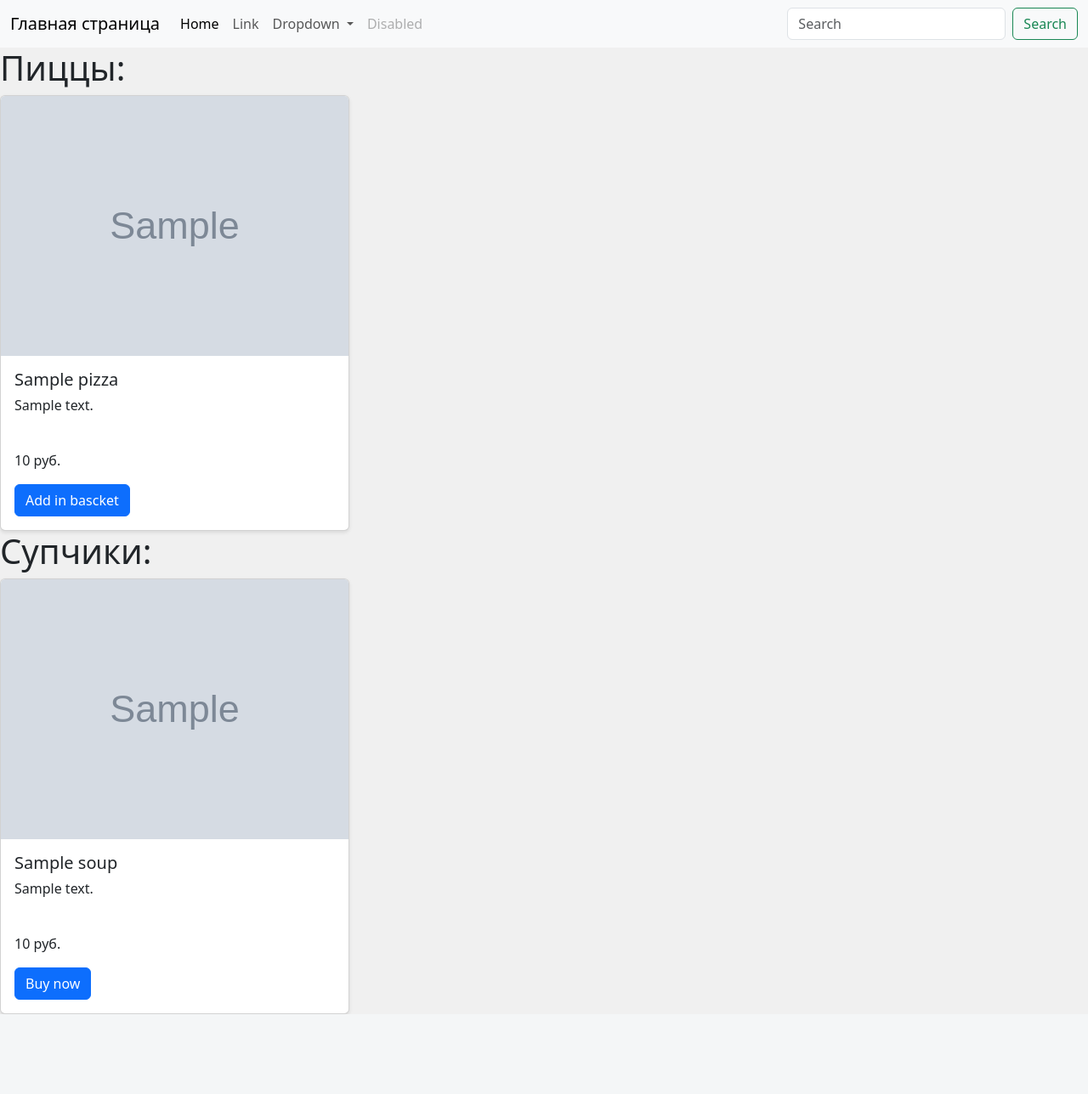
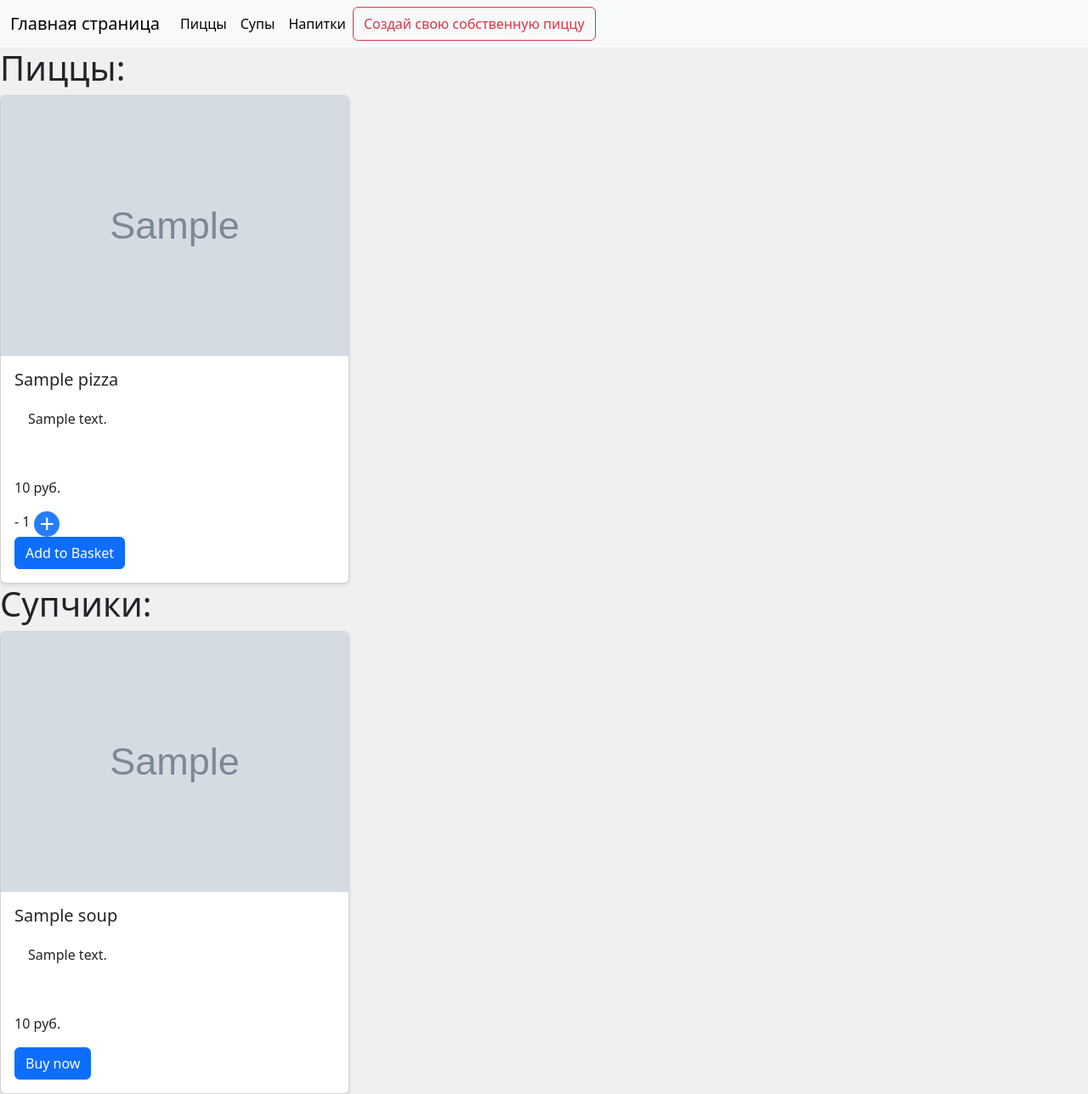
Before and after one commit to zhdaniukivan/shop, a Django app: template pizzashopapp/templates/pizzashopapp/home.html in a window 1280 px wide. Shown: the whole page at 85% size. Before the commit the page ends 1194 px from the top, so only its background shows below. Run offline with Django 3.2, Linux system fonts and the light colour scheme; the template is opened without the code that fills it: most values are stand-ins (such as "Sample title", 1, 10 or a date in 2020); grey boxes marked "Sample" are stand-in pictures.

Commit message:
#4 Created html files

```diff
--- a/Pizzashop/settings.py
+++ b/Pizzashop/settings.py
@@ -39,6 +39,8 @@ INSTALLED_APPS = [
     'django.contrib.staticfiles',
     'pizzashopapp',
     'debug_toolbar',
+    'rest_framework',
+    'pizza_constractor',
 ]
 
 MIDDLEWARE = [
@@ -128,7 +130,7 @@ STATICFILES_DIRS = [
 
 DEFAULT_AUTO_FIELD = 'django.db.models.BigAutoField'
 
-LOGIN_REDIRECT_URL = '/'
+# LOGIN_REDIRECT_URL = '/'
 
 INTERNAL_IPS = [
     # ...
--- a/pizzashopapp/admin.py
+++ b/pizzashopapp/admin.py
@@ -1,5 +1,5 @@
 from django.contrib import admin
-from .models import Pizza, Soup, Other, Order, Size, PizzaSize
+from .models import Pizza, Soup, Other, Order, Size, PizzaSize, Feedback, Bascet
 
 # Register your models here.
 admin.site.register(Pizza)
@@ -8,3 +8,5 @@ admin.site.register(Other)
 admin.site.register(Order)
 admin.site.register(Size)
 admin.site.register(PizzaSize)
+admin.site.register(Feedback)
+admin.site.register(Bascet)
--- a/pizzashopapp/forms.py
+++ b/pizzashopapp/forms.py
@@ -1,6 +1,10 @@
 from django import forms
 
 class FeedbackForm(forms.Form):
-    name = forms.CharField()
+    name = forms.CharField(max_length=10, min_length=2,)
     surname = forms.CharField()
     feedback = forms.CharField(widget=forms.Textarea(attrs={"cols": "40", "rows": "5"}))
+    rating = forms.IntegerField(max_value=5, min_value=1)
+
+class AddInBascetForm(forms.Form):
+    amount = forms.IntegerField()
--- a/pizzashopapp/static/pizzashopapp/css/mystyle.css
+++ b/pizzashopapp/static/pizzashopapp/css/mystyle.css
@@ -1,4 +1,4 @@
-}
+
 .container-description {
   width: 420px;
   padding: 1rem;
@@ -22,3 +22,27 @@
   display: flex;
 align-items: stretch;
 }
+
+element.style {
+}
+
+.plus-minus .plus-item {
+  /*cursor: pointer;*/
+  /*cursor: hand;*/
+  display: inline-block;
+  vertical-align: top;
+  color: #fff;
+  width: 30px;
+  height: 30px;
+  font: 30px/1 Malina, sans-serif;
+  letter-spacing: -1px;
+  text-align: center;
+  -webkit-border-radius: 50%;
+  -webkit-background-clip: padding-box;
+  -moz-border-radius: 50%;
+  -moz-background-clip: padding;
+  border-radius: 50%;
+  background-clip: padding-box;
+  -webkit-text-stroke: 1px transparent;
+  -webkit-font-smoothing: antialiased;
+  background-color: #277dff;
--- a/pizzashopapp/templates/includes/navbar.html
+++ b/pizzashopapp/templates/includes/navbar.html
@@ -7,30 +7,20 @@
     <div class="collapse navbar-collapse" id="navbarSupportedContent">
       <ul class="navbar-nav me-auto mb-2 mb-lg-0">
         <li class="nav-item">
-          <a class="nav-link active" aria-current="page" href="#">Home</a>
+          <a class="nav-link active" aria-current="page" href="#">Пиццы</a>
         </li>
-        <li class="nav-item">
-          <a class="nav-link" href="#">Link</a>
+                  <li class="nav-item">
+          <a class="nav-link active" aria-current="page" href="#">Супы</a>
         </li>
-        <li class="nav-item dropdown">
-          <a class="nav-link dropdown-toggle" href="#" role="button" data-bs-toggle="dropdown" aria-expanded="false">
-            Dropdown
-          </a>
-          <ul class="dropdown-menu">
-            <li><a class="dropdown-item" href="#">Action</a></li>
-            <li><a class="dropdown-item" href="#">Another action</a></li>
-            <li><hr class="dropdown-divider"></li>
-            <li><a class="dropdown-item" href="#">Something else here</a></li>
-          </ul>
+
+                  <li class="nav-item">
+          <a class="nav-link active" aria-current="page" href="#">Напитки</a>
         </li>
-        <li class="nav-item">
-          <a class="nav-link disabled">Disabled</a>
-        </li>
+         <button type="button" class="btn btn-outline-danger">Создай свою собственную пиццу</button>
+
+
+
       </ul>
-      <form class="d-flex" role="search">
-        <input class="form-control me-2" type="search" placeholder="Search" aria-label="Search">
-        <button class="btn btn-outline-success" type="submit">Search</button>
-      </form>
     </div>
   </div>
 </nav>
--- a/pizzashopapp/templates/pizzashopapp/home.html
+++ b/pizzashopapp/templates/pizzashopapp/home.html
@@ -24,7 +24,20 @@
            </div>
 
           <p class="card-text">{{ pizza.price }} руб.</p>
-          <a href="#" class="btn btn-primary">Add in bascket</a>
+        <form method="POST" class="form">
+            {% csrf_token %}
+{#                <div>{{ form.amount }}</div>#}
+{#                <div>{{ form.name }}</div>#}
+</form>
+            <form action="/done" method="post">
+                {% csrf_token %}
+                <div class="plus-minus">
+                    <span class="minus-item">-</span>
+                    <span class="pizza-count">1</span>
+                    <span class="plus-item">+</span>
+                </div>
+          <button type="submit" class="btn btn-primary">Add to Basket</button>
+</form>
         </div>
       </div>
     </div>
```
Also changed, not shown: Pizzashop/urls.py (+15 -8 lines), pizza_constractor/serializer.py (added, +47 -0 lines), pizzashopapp/models.py (+10 -0 lines), pizzashopapp/templates/pizzashopapp/bascket.html (+16 -3 lines), pizzashopapp/views.py (+35 -15 lines).
